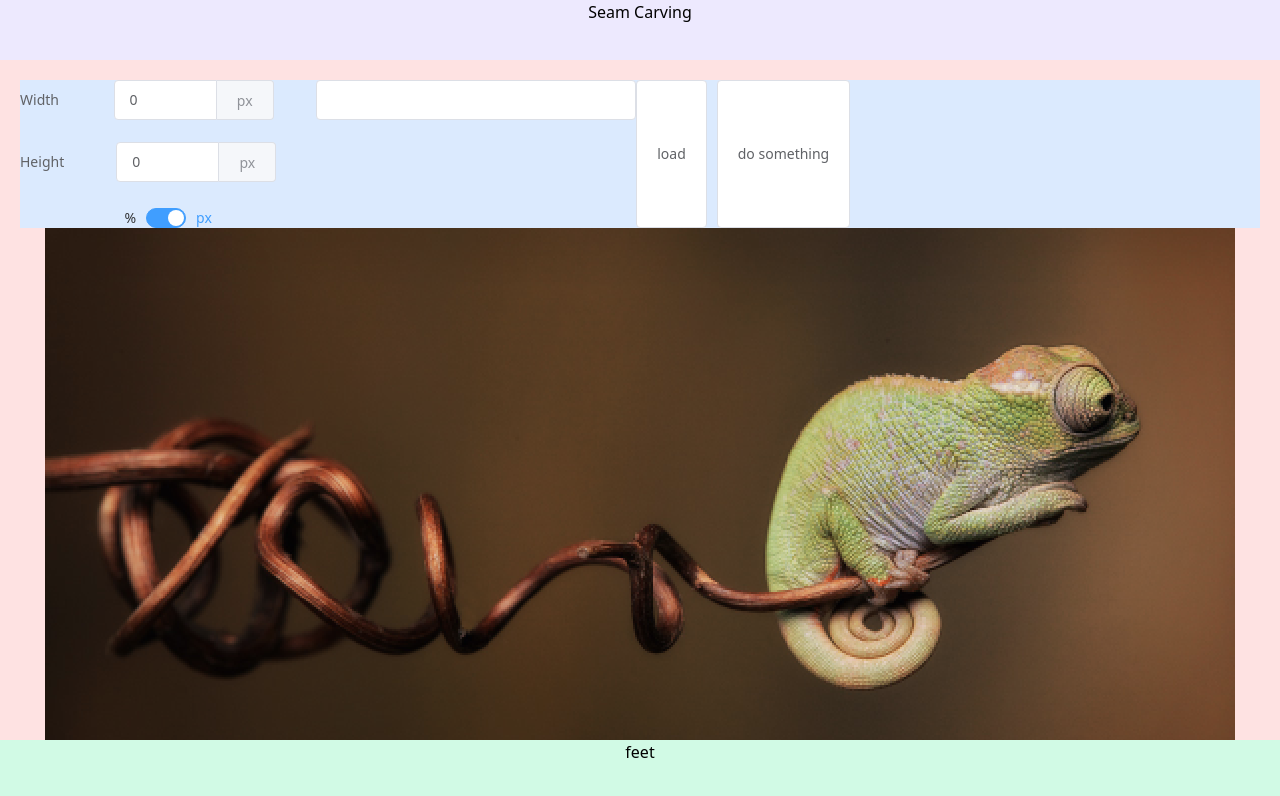
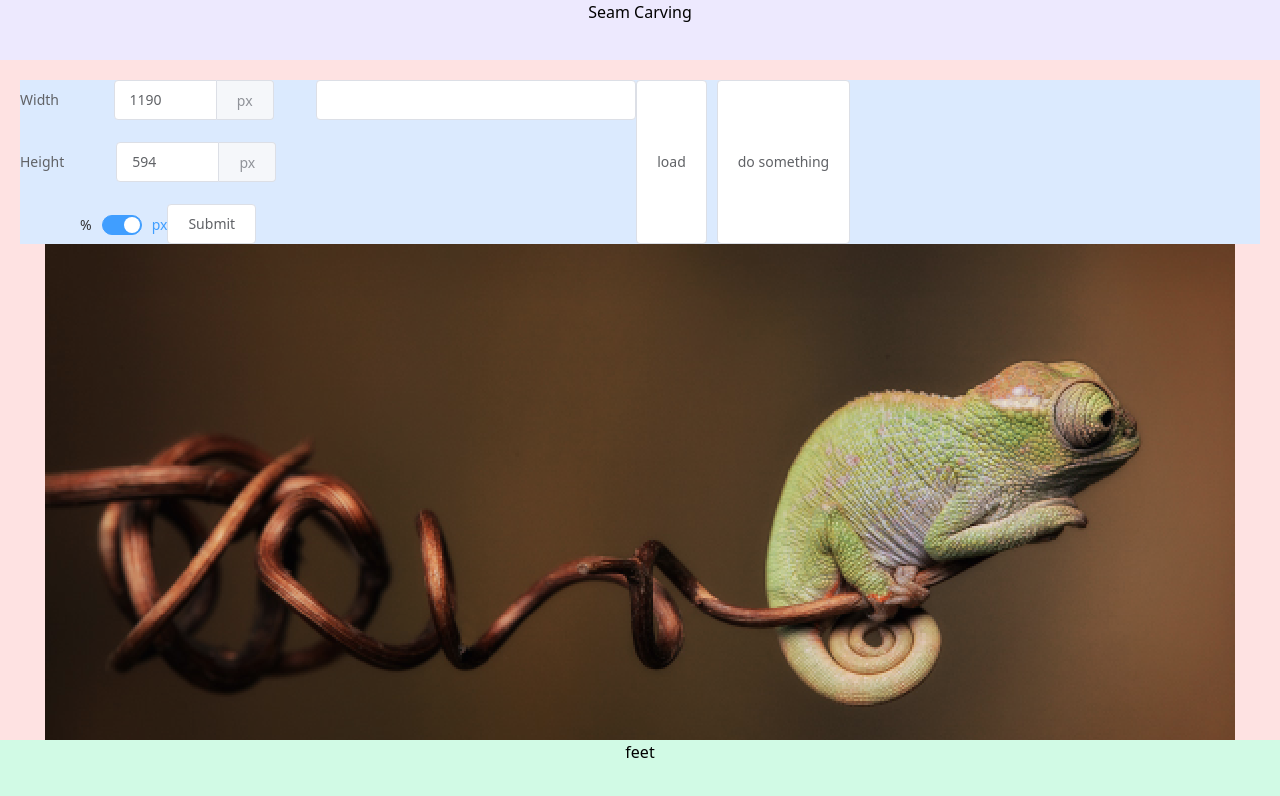
Before and after one commit to an-w/Seam-Carving, a Vue app: page / in a window 1280 px wide. Shown: the top 796 px of the page. Built offline with nearby package versions, Linux system fonts and the light colour scheme.

Commit message:
custom dimensions

```diff
--- a/src/carver/carver.js
+++ b/src/carver/carver.js
@@ -6,22 +6,33 @@ export default class Carver {
         this.gsMatrix = this.sobel(this.toGsMatrix(imageData.data, imageData.width));
     }
 
-    carveHorizontal() {
-        let path = this.findHorizontalPath(this.gsMatrix);
-        let [newData, highlightData] = this.removeHorizontalPath(this.imageData.data, this.gsMatrix, path);
+    // carveHorizontal() {
+    //     let path = this.findHorizontalPath(this.gsMatrix);
+    //     let [newData, highlightData] = this.removeHorizontalPath(this.imageData.data, this.gsMatrix, path);
+    //     let highlightImage = new ImageData(highlightData, this.imageData.width, this.imageData.height);
+    //     this.imageData = new ImageData(newData, this.imageData.width, this.imageData.height - 1);
+
+    //     return Promise.resolve([this.imageData, highlightImage]);
+    // }
+
+    // carveVertical() {
+    //     let path = this.findVerticalPath(this.gsMatrix);
+    //     let [newData, highlightData] = this.removeVerticalPath(this.imageData.data, this.gsMatrix, path);
+    //     let highlightImage = new ImageData(highlightData, this.imageData.width, this.imageData.height);
+    //     this.imageData = new ImageData(newData, this.imageData.width - 1, this.imageData.height);
+
+    //     return Promise.resolve([this.imageData, highlightImage]);
+    // }
+
+    carve(vertical = true) {
+        let path = vertical ? this.findVerticalPath(this.gsMatrix) : this.findHorizontalPath(this.gsMatrix);
+        let [newData, highlightData] = vertical
+            ? this.removeVerticalPath(this.imageData.data, this.gsMatrix, path)
+            : this.removeHorizontalPath(this.imageData.data, this.gsMatrix, path);
         let highlightImage = new ImageData(highlightData, this.imageData.width, this.imageData.height);
-        this.imageData = new ImageData(newData, this.imageData.width, this.imageData.height - 1);
+        this.imageData = new ImageData(newData, this.imageData.width - vertical, this.imageData.height - !vertical);
 
-        return [this.imageData, highlightImage];
-    }
-
-    carveVertical() {
-        let path = this.findVerticalPath(this.gsMatrix);
-        let [newData, highlightData] = this.removeVerticalPath(this.imageData.data, this.gsMatrix, path);
-        let highlightImage = new ImageData(highlightData, this.imageData.width, this.imageData.height);
-        this.imageData = new ImageData(newData, this.imageData.width - 1, this.imageData.height);
-
-        return [this.imageData, highlightImage];
+        return Promise.resolve([this.imageData, highlightImage]);
     }
 
     sobel(matrix) {
--- a/src/components/HelloWorld.vue
+++ b/src/components/HelloWorld.vue
@@ -3,23 +3,11 @@
         <el-header class="bg-purple-100"> Seam Carving </el-header>
         <el-main class="bg-red-100 text-center">
             <div class="bg-blue-100 flex">
-                <el-form :model="sizeForm">
-                    <el-form-item label="Width" label-width="auto">
-                        <el-input class="w-40 mx-10" v-model="sizeForm.width" type="number">
-                            <template #append>{{ unitText }}</template>
-                        </el-input>
-                    </el-form-item>
-                    <el-form-item label="Height" label-width="auto">
-                        <el-input class="w-40 mx-10" v-model="sizeForm.height" type="number">
-                            <template #append>{{ unitText }}</template>
-                        </el-input>
-                    </el-form-item>
-                    <el-switch v-model="pixels" active-text="px" inactive-text="%" inactive-color="#409EFF"></el-switch>
-                </el-form>
+                <size-input :height="height" :width="width" @submit="onSizeSubmit"></size-input>
 
                 <el-input class="w-80" plaholder="Url" v-model="url"></el-input>
                 <el-button @click="loadNew">load</el-button>
-                <el-button @click="something">do something</el-button>
+                <el-button @click="something()">do something</el-button>
             </div>
             <canvas class="img-canvas m-auto max-w-full max-h-full"></canvas>
         </el-main>
@@ -30,21 +18,15 @@
 <script setup>
 import { computed, ref, onMounted } from 'vue';
 import Carver from '@/carver/carver';
+import SizeInput from './SizeInput.vue';
 
 let canvas;
 let ctx;
 let carver;
 let url = ref('');
-let pixels = ref(true);
 
-let unitText = computed(() => (pixels.value ? 'px' : '%'));
-let widthInput = ref(0);
-let heightInput = ref(0);
-
-let sizeForm = ref({
-    width: 0,
-    height: 0,
-});
+let width = ref(0);
+let height = ref(0);
 
 onMounted(() => {
     canvas = document.querySelector('.img-canvas');
@@ -59,28 +41,32 @@ const loadNew = (url) => {
     img.onload = () => {
         canvas.width = img.width;
         canvas.height = img.height;
+        width.value = img.width;
+        height.value = img.height;
         ctx.drawImage(img, 0, 0);
         img.style.display = 'none';
-
         carver = new Carver(ctx.getImageData(0, 0, canvas.width, canvas.height), canvas.width, canvas.height);
     };
 };
 
-const something = () => {
-    let i = 0;
-    let interval = setInterval(() => {
-        const [imageData, hightlightData] = carver.carveVertical();
-        canvas.width = hightlightData.width;
-        canvas.height = hightlightData.height;
+const something = async (px = 100, vertical = true) => {
+    for (let i = 0; i < px; ++i) {
+        const [imageData, hightlightData] = await carver.carve(vertical);
         ctx.putImageData(hightlightData, 0, 0);
-        setTimeout(() => {
-            canvas.width = imageData.width;
-            canvas.height = imageData.height;
-            ctx.putImageData(imageData, 0, 0);
-        }, 50);
-        if (++i === 100) clearInterval(interval);
-    }, 100);
+        await new Promise(resolve => setTimeout(resolve, 0));
+        canvas.width = imageData.width;
+        canvas.height = imageData.height;
+        ctx.putImageData(imageData, 0, 0);
+    }
 };
+
+const onSizeSubmit = async ({ inputHeight, inputWidth }) => {
+    console.log('size just changed', inputHeight, inputWidth);
+    await something(width.value - inputWidth, true);
+    await something(height.value - inputHeight, false);
+    width.value = canvas.width;
+    height.value = canvas.height;
+}
 </script>
 
 <style scoped></style>
--- /dev/null
+++ b/src/components/SizeInput.vue
@@ -0,0 +1,57 @@
+<template>
+    <el-form :model="sizeForm">
+        <el-form-item label="Width" label-width="auto">
+            <el-input class="w-40 mx-10" v-model.number="sizeForm.width" type="number">
+                <template #append>{{ unitText }}</template>
+            </el-input>
+        </el-form-item>
+        <el-form-item label="Height" label-width="auto">
+            <el-input class="w-40 mx-10" v-model.number="sizeForm.height" type="number">
+                <template #append>{{ unitText }}</template>
+            </el-input>
+        </el-form-item>
+        <el-switch
+            v-model="pixels"
+            active-text="px"
+            inactive-text="%"
+            inactive-color="#409EFF"
+            @change="updateFormUnits"
+        ></el-switch>
+        <el-button @click="submit">Submit</el-button>
+    </el-form>
+</template>
+
+<script setup>
+import { computed, ref, onMounted, defineProps, toRefs, watch, defineEmits } from 'vue';
+
+const props = defineProps({ height: Number, width: Number });
+const emit = defineEmits(['submit']);
+const { height, width } = toRefs(props);
+
+let sizeForm = ref({
+    width: 0,
+    height: 0,
+});
+
+let pixels = ref(true);
+let unitText = computed(() => (pixels.value ? 'px' : '%'));
+
+watch([height, width], (values) => {
+    // console.log("changed", values[0], values[1])
+    pixels.value = true;
+    sizeForm.value.height = values[0];
+    sizeForm.value.width = values[1];
+}), { immediate: true };
+
+const updateFormUnits = () => {
+    sizeForm.value = pixels.value ? { height: height.value, width: width.value } : { height: 100, width: 100 };
+};
+
+const submit = () => {
+    let h = Math.floor(pixels.value ? sizeForm.value.height : (sizeForm.value.height / 100) * height.value);
+    let w = Math.floor(pixels.value ? sizeForm.value.width : (sizeForm.value.width / 100) * width.value);
+    emit('submit', { inputHeight: h, inputWidth: w })
+};
+</script>
+
+<style scoped></style>
```
